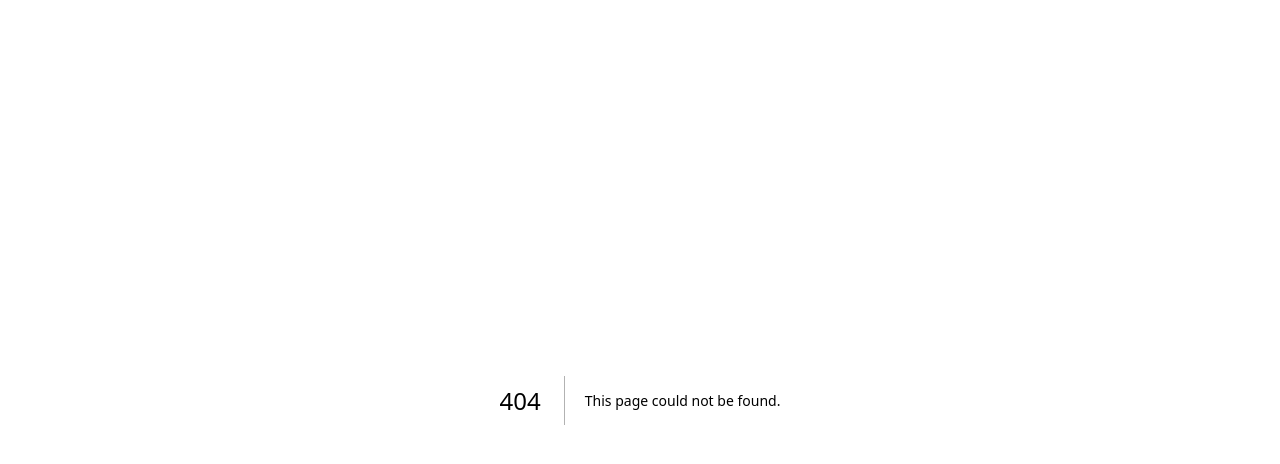
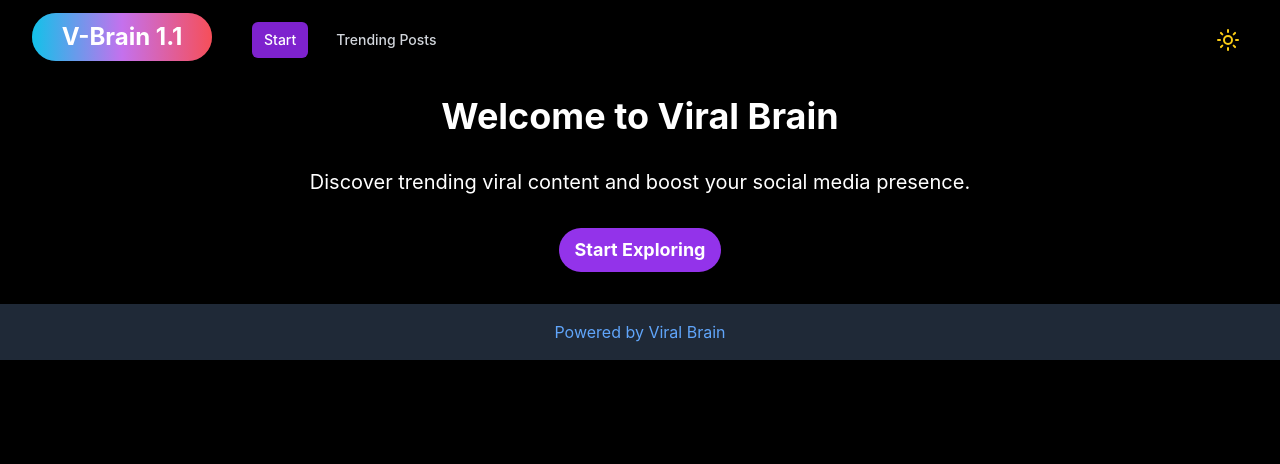
Before and after one commit to colezook/ReelAgent-ClientUI, a Next.js app: page /start in a window 1280 px wide. Before the commit this address had no page. Shown: the top 464 px of the page. Built offline with nearby package versions, Linux system fonts and the light colour scheme.

Commit message:
UI Changes: Added Filter Bar, Total Blackout of background, Updated Interace of Pop-Up Window

```diff
--- a/next.config.js
+++ b/next.config.js
@@ -3,7 +3,7 @@ module.exports = {
     return [
       {
         source: '/',
-        destination: '/trending',
+        destination: '/start',
         permanent: true,
       },
     ];
--- a/pages/_app.js
+++ b/pages/_app.js
@@ -3,7 +3,7 @@ import { ThemeProvider } from 'next-themes';
 
 function MyApp({ Component, pageProps }) {
   return (
-    <ThemeProvider attribute="class" defaultTheme="system" enableSystem={true}>
+    <ThemeProvider attribute="class" defaultTheme="dark">
       <Component {...pageProps} />
     </ThemeProvider>
   );
--- /dev/null
+++ b/pages/start.js
@@ -0,0 +1,41 @@
+import Head from 'next/head';
+import Link from 'next/link';
+import { useTheme } from 'next-themes';
+import MenuBar from '../src/components/MenuBar';
+
+export default function Start() {
+  const { theme } = useTheme();
+
+  return (
+    <div className={`min-h-screen ${theme === 'dark' ? 'bg-black' : 'bg-white'} text-gray-800 dark:text-white`}>
+      <Head>
+        <title>Viral Brain - Start</title>
+        <meta name="description" content="Welcome to Viral Brain" />
+        <link rel="icon" href="/favicon.ico" />
+      </Head>
+
+      <MenuBar />
+
+      <main className="container mx-auto px-4 py-8 mt-16">
+        <h1 className="text-4xl font-bold text-center mb-8">Welcome to Viral Brain</h1>
+        <p className="text-xl text-center mb-8">Discover trending viral content and boost your social media presence.</p>
+        <div className="flex justify-center">
+          <Link href="/trending" className="bg-purple-600 hover:bg-purple-700 text-white font-bold py-2 px-4 rounded-full text-lg transition-colors duration-200">
+            Start Exploring
+          </Link>
+        </div>
+      </main>
+
+      <footer className="text-center py-4 bg-gray-100 dark:bg-gray-800">
+        <a
+          href="https://your-company-website.com"
+          target="_blank"
+          rel="noopener noreferrer"
+          className="text-blue-600 dark:text-blue-400 hover:underline"
+        >
+          Powered by Viral Brain
+        </a>
+      </footer>
+    </div>
+  );
+}
--- a/pages/trending.js
+++ b/pages/trending.js
@@ -29,23 +29,40 @@ const formatDate = (timestamp) => {
 export default function TrendingPosts({ outliers }) {
   const videoRefs = useRef({});
   const { theme, setTheme } = useTheme();
+  const [mounted, setMounted] = useState(false);
   const [sortedOutliers, setSortedOutliers] = useState(outliers);
   const [sortBy, setSortBy] = useState('viralScore');
   const [timeframe, setTimeframe] = useState(30); // Default to 30 days (1M)
   const [selectedOutlier, setSelectedOutlier] = useState(null);
   const [currentVideoTime, setCurrentVideoTime] = useState(0);
+  const [minViews, setMinViews] = useState(25000);
+  const [minLikes, setMinLikes] = useState(1000);
+  const [minViralScore, setMinViralScore] = useState(5);
+
+  const pauseAllVideos = () => {
+    Object.values(videoRefs.current).forEach((videoRef) => {
+      if (videoRef && !videoRef.paused) {
+        videoRef.pause();
+      }
+    });
+  };
 
   useEffect(() => {
+    setMounted(true);
     setTheme('dark'); // Set dark theme by default
   }, [setTheme]);
 
   useEffect(() => {
     const sortAndFilterOutliers = () => {
+      pauseAllVideos();
       const now = new Date();
       const filtered = outliers.filter(outlier => {
         const postDate = new Date(outlier.timestamp);
         const daysDifference = (now - postDate) / (1000 * 60 * 60 * 24);
-        return daysDifference <= timeframe;
+        return daysDifference <= timeframe &&
+               outlier.views >= minViews &&
+               outlier.likes >= minLikes &&
+               outlier.outlier_score >= minViralScore;
       });
 
       const sorted = filtered.sort((a, b) => {
@@ -68,7 +85,7 @@ export default function TrendingPosts({ outliers }) {
     };
 
     sortAndFilterOutliers();
-  }, [sortBy, outliers, timeframe]);
+  }, [sortBy, outliers, timeframe, minViews, minLikes, minViralScore]);
 
   useEffect(() => {
     const handleEscapeKey = (event) => {
@@ -84,6 +101,22 @@ export default function TrendingPosts({ outliers }) {
     };
   }, []);
 
+  useEffect(() => {
+    if (selectedOutlier) {
+      const captionBubble = document.querySelector('.caption-bubble');
+      const captionText = document.querySelector('.caption-text');
+      const moreButton = document.querySelector('.more-button');
+
+      if (captionText.scrollHeight > captionBubble.clientHeight) {
+        moreButton.classList.add('visible');
+        moreButton.addEventListener('click', () => {
+          captionBubble.classList.toggle('expanded');
+          moreButton.textContent = captionBubble.classList.contains('expanded') ? 'Less' : 'More';
+        });
+      }
+    }
+  }, [selectedOutlier]);
+
   const handlePlay = (postId) => {
     Object.entries(videoRefs.current).forEach(([key, videoRef]) => {
       if (key !== postId && videoRef && !videoRef.paused) {
@@ -93,11 +126,28 @@ export default function TrendingPosts({ outliers }) {
   };
 
   const handleSortChange = (e) => {
+    pauseAllVideos();
     setSortBy(e.target.value);
   };
 
   const handleTimeframeChange = (days) => {
+    pauseAllVideos();
     setTimeframe(days);
+  };
+
+  const handleMinViewsChange = (e) => {
+    pauseAllVideos();
+    setMinViews(parseInt(e.target.value));
+  };
+
+  const handleMinLikesChange = (e) => {
+    pauseAllVideos();
+    setMinLikes(parseInt(e.target.value));
+  };
+
+  const handleMinViralScoreChange = (e) => {
+    pauseAllVideos();
+    setMinViralScore(parseFloat(e.target.value));
   };
 
   const closePopup = () => {
@@ -108,10 +158,10 @@ export default function TrendingPosts({ outliers }) {
   const TimeframeButton = ({ days, label }) => (
     <button
       onClick={() => handleTimeframeChange(days)}
-      className={`px-3 py-1 rounded-md text-sm font-medium mr-2 ${
+      className={`px-3 py-1 rounded-md text-sm font-medium transition-colors duration-200 ${
         timeframe === days
-          ? 'bg-blue-400 text-white'
-          : 'bg-gray-200 text-gray-700 dark:bg-gray-700 dark:text-gray-300 hover:bg-gray-300 dark:hover:bg-gray-600'
+          ? styles.selectedTimeframe
+          : 'bg-white text-black hover:bg-gray-100'
       }`}
     >
       {label}
@@ -139,8 +189,11 @@ export default function TrendingPosts({ outliers }) {
     }
   };
 
+  // Render a loader or nothing until the component has mounted
+  if (!mounted) return null;
+
   return (
-    <div className="min-h-screen bg-white dark:bg-gray-900 text-gray-800 dark:text-white">
+    <div className={`min-h-screen ${theme === 'dark' ? 'bg-black' : 'bg-white'} text-gray-800 dark:text-white`}>
       <Head>
         <title>Viral Brain - Trending Posts</title>
         <meta name="description" content="Trending viral content outliers" />
@@ -149,35 +202,82 @@ export default function TrendingPosts({ outliers }) {
 
       <MenuBar />
 
-      <main className={`container mx-auto px-4 py-8 ${selectedOutlier ? 'blur-sm' : ''}`}>
-        <div className="mb-6 flex flex-wrap justify-between items-center">
-          <div className="flex items-center mb-2 sm:mb-0">
+      <main className={`container mx-auto px-4 pt-24 ${selectedOutlier ? 'blur-sm' : ''}`}>
+        <div className={`mb-4 rounded-lg p-4 relative overflow-hidden ${styles['colorful-bg']}`}>
+          <div className="relative z-10 flex flex-wrap items-center justify-between gap-4">
+            <div className="flex space-x-2">
               <TimeframeButton days={7} label="Last 7D" />
               <TimeframeButton days={14} label="Last 14D" />
               <TimeframeButton days={30} label="Last 1M" />
               <TimeframeButton days={90} label="Last 3M" />
             </div>
-          <div className="relative">
+            <div className="flex-1 flex items-center space-x-4">
+              <div className="flex-1">
+                <label htmlFor="min-views" className="block text-sm font-medium text-white mb-1">
+                  Min Views: {formatNumber(minViews)}+
+                </label>
+                <input
+                  type="range"
+                  id="min-views"
+                  min="25000"
+                  max="1000000"
+                  step="1000"
+                  value={minViews}
+                  onChange={handleMinViewsChange}
+                  className="w-full accent-white"
+                  style={{background: 'white'}}
+                />
+              </div>
+              <div className="flex-1">
+                <label htmlFor="min-likes" className="block text-sm font-medium text-white mb-1">
+                  Min Likes: {formatNumber(minLikes)}+
+                </label>
+                <input
+                  type="range"
+                  id="min-likes"
+                  min="1000"
+                  max="100000"
+                  step="100"
+                  value={minLikes}
+                  onChange={handleMinLikesChange}
+                  className="w-full accent-white"
+                  style={{background: 'white'}}
+                />
+              </div>
+              <div className="flex-1">
+                <label htmlFor="min-viral-score" className="block text-sm font-medium text-white mb-1">
+                  Min Viral Score: {minViralScore.toFixed(1)}x+
+                </label>
+                <input
+                  type="range"
+                  id="min-viral-score"
+                  min="5"
+                  max="100"
+                  step="0.1"
+                  value={minViralScore}
+                  onChange={handleMinViralScoreChange}
+                  className="w-full accent-white"
+                  style={{background: 'white'}}
+                />
+              </div>
+            </div>
+            <div className="flex-none">
               <select
-              className="appearance-none bg-white dark:bg-gray-800 border border-gray-300 dark:border-gray-700 rounded-md px-4 py-2 pr-8 text-sm focus:outline-none focus:ring-2 focus:ring-blue-400"
                 value={sortBy}
                 onChange={handleSortChange}
+                className="bg-white text-black rounded-md px-3 py-2 text-sm font-medium hover:bg-gray-100 focus:outline-none focus:ring-2 focus:ring-gray-200 focus:ring-offset-2 focus:ring-offset-gray-800"
               >
                 <option value="viralScore">Sort by Viral Score</option>
-              <option value="postDate">Sort by Post Date (Newest)</option>
                 <option value="views">Sort by Views</option>
                 <option value="likes">Sort by Likes</option>
+                <option value="postDate">Sort by Post Date</option>
                 <option value="username">Sort by Username</option>
               </select>
-            <div className="pointer-events-none absolute inset-y-0 right-0 flex items-center px-2 text-gray-700 dark:text-gray-300">
-              <svg className="fill-current h-4 w-4" xmlns="http://www.w3.org/2000/svg" viewBox="0 0 20 20">
-                <path d="M9.293 12.95l.707.707L15.657 8l-1.414-1.414L10 10.828 5.757 6.586 4.343 8z" />
-              </svg>
             </div>
           </div>
         </div>
 
-        <div className="grid grid-cols-1 sm:grid-cols-2 md:grid-cols-3 lg:grid-cols-4 xl:grid-cols-5 gap-4">
+        <div className="grid grid-cols-1 sm:grid-cols-2 md:grid-cols-3 lg:grid-cols-4 xl:grid-cols-5 gap-4 mt-4">
           {sortedOutliers.map((outlier) => (
             <div key={outlier.post_id} className={`${styles.videoCard} bg-gray-100 dark:bg-gray-800 rounded-lg shadow-md overflow-hidden`}>
               <div className="relative w-full pt-[177.78%]">
@@ -251,7 +351,7 @@ export default function TrendingPosts({ outliers }) {
           className="fixed inset-0 bg-black bg-opacity-50 flex items-center justify-center z-50 animate-fadeIn popup-overlay"
           onClick={handleOutsideClick}
         >
-          <div className="bg-white dark:bg-gray-900 rounded-lg w-full max-w-5xl animate-scaleIn overflow-hidden shadow-blue-glow">
+          <div className="bg-white dark:bg-black rounded-lg w-full max-w-5xl animate-scaleIn overflow-hidden shadow-blue-glow">
             <div className="flex flex-col md:flex-row">
               <div className="w-full md:w-1/2 relative">
                 <video
@@ -271,9 +371,12 @@ export default function TrendingPosts({ outliers }) {
                   Your browser does not support the video tag.
                 </video>
               </div>
-              <div className="w-full md:w-1/2 p-6 bg-white dark:bg-gray-800 relative">
+              <div className="w-full md:w-1/2 p-6 bg-white dark:bg-black relative">
                 <div className="flex justify-between items-center mb-4">
                   <h2 className="text-2xl font-bold text-gray-900 dark:text-white">@{selectedOutlier.owner_username}</h2>
+                  <div className="bg-gray-600 text-white text-sm font-semibold px-3 py-1.5 rounded-md ml-auto mr-8">
+                    {formatDate(selectedOutlier.timestamp)}
+                  </div>
                   <button
                     className="text-gray-400 hover:text-gray-600 dark:hover:text-white"
                     onClick={closePopup}
@@ -283,27 +386,39 @@ export default function TrendingPosts({ outliers }) {
                     </svg>
                   </button>
                 </div>
-                <div className="flex justify-between mb-4">
-                  <div className="flex-1 bg-gray-200 dark:bg-gray-700 rounded-md px-2 py-1 text-center mr-2">
-                    <span className="text-gray-800 dark:text-gray-200 font-medium text-sm">
-                      👁 Views: {formatNumber(selectedOutlier.views)}
-                    </span>
+                <div className="flex justify-between space-x-2 mb-4">
+                  <div className="flex-1 bg-purple-600 text-white rounded-lg px-2 py-1 text-center">
+                    <span className="text-xs uppercase font-semibold">Viral Score</span>
+                    <div className="text-lg font-bold">{selectedOutlier.outlier_score.toFixed(1)}x</div>
                   </div>
-                  <div className="flex-1 bg-gray-200 dark:bg-gray-700 rounded-md px-2 py-1 text-center ml-2">
-                    <span className="text-gray-800 dark:text-gray-200 font-medium text-sm">
-                      ❤️ Likes: {formatNumber(selectedOutlier.likes)}
-                    </span>
+                  <div className="flex-1 bg-green-500 text-white rounded-lg px-2 py-1 text-center">
+                    <span className="text-xs uppercase font-semibold">VIEWS</span>
+                    <div className="text-lg font-bold">{formatNumber(selectedOutlier.views)}</div>
+                  </div>
+                  <div className="flex-1 bg-blue-700 text-white rounded-lg px-2 py-1 text-center">
+                    <span className="text-xs uppercase font-semibold">LIKES</span>
+                    <div className="text-lg font-bold">{formatNumber(selectedOutlier.likes)}</div>
                   </div>
                 </div>
-                <p className="mb-4 text-gray-700 dark:text-gray-300">{selectedOutlier.caption}</p>
-                <div className="bg-blue-500 dark:bg-blue-600 text-white rounded-md px-2 py-1 text-center inline-block">
-                  <span className="font-bold text-sm">{selectedOutlier.outlier_score.toFixed(1)}x</span>
+                <div className="mb-4 relative">
+                  <div className="bg-gray-200 dark:bg-gray-700 rounded-lg p-3 caption-bubble">
+                    <p className="text-gray-700 dark:text-gray-300 caption-text">{selectedOutlier.caption}</p>
                   </div>
-                <div className="mt-2 text-sm text-gray-600 dark:text-gray-400">
-                  Posted on: {formatDate(selectedOutlier.timestamp)}
+                  <button className="text-blue-500 hover:text-blue-600 dark:text-blue-400 dark:hover:text-blue-300 mt-1 text-sm more-button hidden">
+                    More
+                  </button>
                 </div>
-                {/* Cover photo */}
-                <div className="absolute bottom-6 left-6 w-1/3 aspect-w-1 aspect-h-1 rounded-lg overflow-hidden shadow-md">
+                <div className="mb-4">
+                  <a
+                    href={selectedOutlier.link}
+                    target="_blank"
+                    rel="noopener noreferrer"
+                    className="bg-blue-500 hover:bg-blue-600 text-white font-bold py-2 px-4 rounded-full inline-block transition-colors duration-200"
+                  >
+                    View Post
+                  </a>
+                </div>
+                <div className="absolute bottom-6 left-6 w-1/2 aspect-w-9 aspect-h-16 rounded-lg overflow-hidden shadow-md">
                   <img
                     src={selectedOutlier.cover_url}
                     alt="Cover"
@@ -347,7 +462,7 @@ export async function getServerSideProps() {
       views: parseInt(row.video_play_count),
       likes: parseInt(row.likes_count),
       caption: row.caption,
-      link: row.url,
+      link: row.url, // Make sure this is included
       timestamp: row.timestamp ? row.timestamp.toISOString() : null
     }));
 
--- a/src/components/MenuBar.js
+++ b/src/components/MenuBar.js
@@ -3,6 +3,7 @@ import { useRouter } from 'next/router';
 import { useTheme } from 'next-themes';
 import { Sun, Moon } from 'lucide-react';
 import { useState, useEffect } from 'react';
+import styles from '../../styles/Home.module.css';
 
 const MenuBar = () => {
   const router = useRouter();
@@ -14,35 +15,36 @@ const MenuBar = () => {
   const isActive = (pathname) => router.pathname === pathname;
 
   const linkClass = (pathname) => `
-    px-3 py-2 rounded-md text-sm font-medium
+    px-3 py-2 rounded-md text-sm font-medium transition-colors duration-200
     ${isActive(pathname)
-      ? theme === 'dark'
-        ? 'bg-orange-600 text-white'
-        : 'bg-blue-600 text-white'
+      ? 'bg-purple-700 text-white'
       : theme === 'dark'
-      ? 'text-gray-300 hover:bg-orange-700 hover:text-white'
-      : 'text-gray-700 hover:bg-blue-700 hover:text-white'
+        ? 'text-gray-300 hover:bg-purple-800 hover:text-white'
+        : 'text-gray-800 hover:bg-purple-200 hover:text-gray-900'
     }
   `;
 
-  const toggleTheme = () => {
+  const handleToggleTheme = () => {
     setTheme(theme === 'dark' ? 'light' : 'dark');
   };
 
   if (!mounted) return null;
 
   return (
-    <nav className="bg-white dark:bg-gray-800">
-      <div className="max-w-7xl mx-auto px-4 sm:px-6 lg:px-8">
-        <div className="flex items-center justify-between h-16">
+    <nav className={`fixed top-0 left-0 right-0 z-50 shadow-md h-20 ${theme === 'dark' ? 'bg-black' : styles['light-colorful-bg']}`}>
+      <div className="max-w-7xl mx-auto px-4 sm:px-6 lg:px-8 h-full">
+        <div className="flex items-center justify-between h-full">
           <div className="flex items-center">
             <div className="flex-shrink-0">
-              <Link href="/trending" className="text-2xl font-bold text-gray-800 dark:text-white">
-                V-Brain Alpha 1.0
+              <Link href="/" className={`${styles.titleBubble} text-2xl font-bold text-white`}>
+                V-Brain 1.1
               </Link>
             </div>
             <div className="hidden md:block">
               <div className="ml-10 flex items-baseline space-x-4">
+                <Link href="/start" className={linkClass('/start')}>
+                  Start
+                </Link>
                 <Link href="/trending" className={linkClass('/trending')}>
                   Trending Posts
                 </Link>
@@ -50,8 +52,8 @@ const MenuBar = () => {
             </div>
           </div>
           <button
-            onClick={toggleTheme}
-            className="p-2 rounded-full hover:bg-gray-200 dark:hover:bg-gray-700"
+            onClick={handleToggleTheme}
+            className={`p-2 rounded-full transition-colors duration-200 ${theme === 'dark' ? 'text-yellow-400 hover:bg-gray-800' : 'text-gray-800 hover:bg-gray-200'}`}
             aria-label="Toggle theme"
           >
             {theme === 'dark' ? <Sun size={24} /> : <Moon size={24} />}
--- a/styles/Home.module.css
+++ b/styles/Home.module.css
@@ -174,3 +174,114 @@
   border-color: #3182ce;
   box-shadow: 0 0 0 3px rgba(66, 153, 225, 0.5);
 }
+
+.colorful-bg {
+  background-image:
+    linear-gradient(rgba(0, 0, 0, 0.5), rgba(0, 0, 0, 0.5)),
+    linear-gradient(to right, #12c2e9, #c471ed, #f64f59);
+  background-size: cover;
+  background-position: center;
+  position: relative;
+}
+
+.colorful-bg::before {
+  content: '';
+  position: absolute;
+  top: 0;
+  left: 0;
+  right: 0;
+  bottom: 0;
+  background:
+    radial-gradient(circle at 20% 50%, rgba(255, 255, 255, 0.1) 0%, rgba(255, 255, 255, 0) 5%),
+    radial-gradient(circle at 80% 30%, rgba(255, 255, 255, 0.15) 0%, rgba(255, 255, 255, 0) 10%);
+  pointer-events: none;
+}
+
+/* Add this at the end of the file */
+.selectedTimeframe {
+  background-image: linear-gradient(to right, #12c2e9, #c471ed, #f64f59);
+  color: white;
+  font-weight: bold;
+}
+
+/* Add this at the end of the file */
+.light-colorful-bg {
+  background-image: linear-gradient(to right, rgba(168, 237, 234, 0.8), rgba(254, 214, 227, 0.8), rgba(255, 236, 210, 0.8));
+  background-size: cover;
+  background-position: center;
+  position: relative;
+}
+
+.light-colorful-bg::before {
+  content: '';
+  position: absolute;
+  top: 0;
+  left: 0;
+  right: 0;
+  bottom: 0;
+  background:
+    radial-gradient(circle at 20% 50%, rgba(0, 0, 0, 0.05) 0%, rgba(0, 0, 0, 0) 5%),
+    radial-gradient(circle at 80% 30%, rgba(0, 0, 0, 0.08) 0%, rgba(0, 0, 0, 0) 10%);
+  pointer-events: none;
+}
+
+.titleBubble {
+  background-image: linear-gradient(to right, #12c2e9, #c471ed, #f64f59);
+  padding: 0.5rem 1.5rem;
+  border-radius: 9999px;
+  position: relative;
+  overflow: hidden;
+  display: inline-block;
+  min-width: 180px;
+  text-align: center;
+}
+
+.titleBubble::before {
+  content: '';
+  position: absolute;
+  top: -2px;
+  left: -2px;
+  right: -2px;
+  bottom: -2px;
+  background: linear-gradient(to right, #12c2e9, #c471ed, #f64f59);
+  z-index: -1;
+  filter: blur(8px);
+  opacity: 0.7;
+  border-radius: 9999px;
+}
+
+.titleBubble:hover::before {
+  filter: blur(12px);
+  opacity: 0.9;
+}
+
+.caption-bubble {
+  max-height: 100px;
+  overflow: hidden;
+  position: relative;
+}
+
+.caption-text {
+  display: -webkit-box;
+  -webkit-line-clamp: 4;
+  -webkit-box-orient: vertical;
+  overflow: hidden;
+}
+
+.caption-bubble.expanded {
+  max-height: none;
+}
+
+.caption-bubble.expanded .caption-text {
+  -webkit-line-clamp: unset;
+}
+
+.more-button {
+  position: absolute;
+  bottom: -20px;
+  right: 0;
+}
+
+.more-button.visible {
+  display: inline-block;
+}
```
Lines whose indentation alone changed are shown as unchanged.
